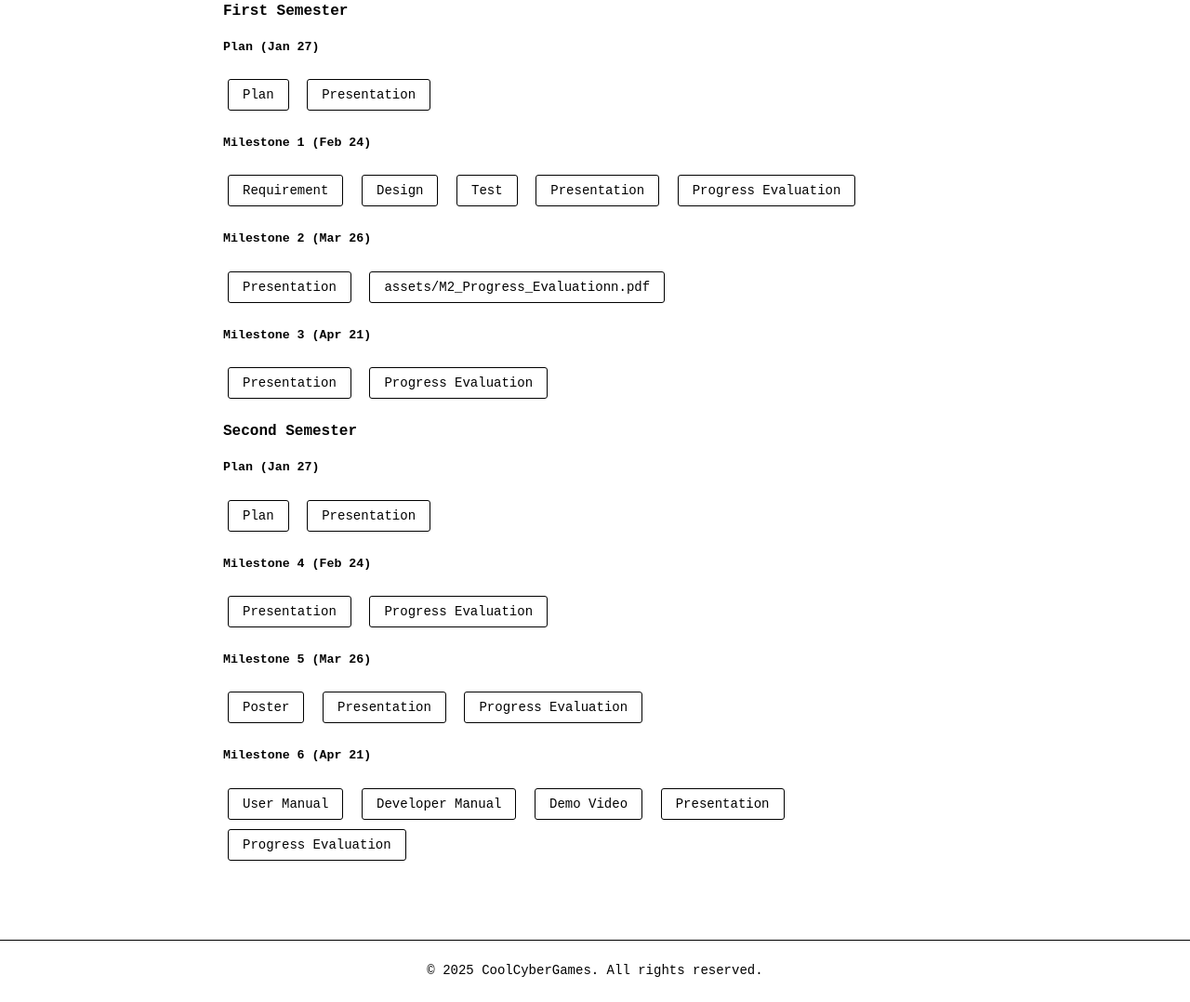
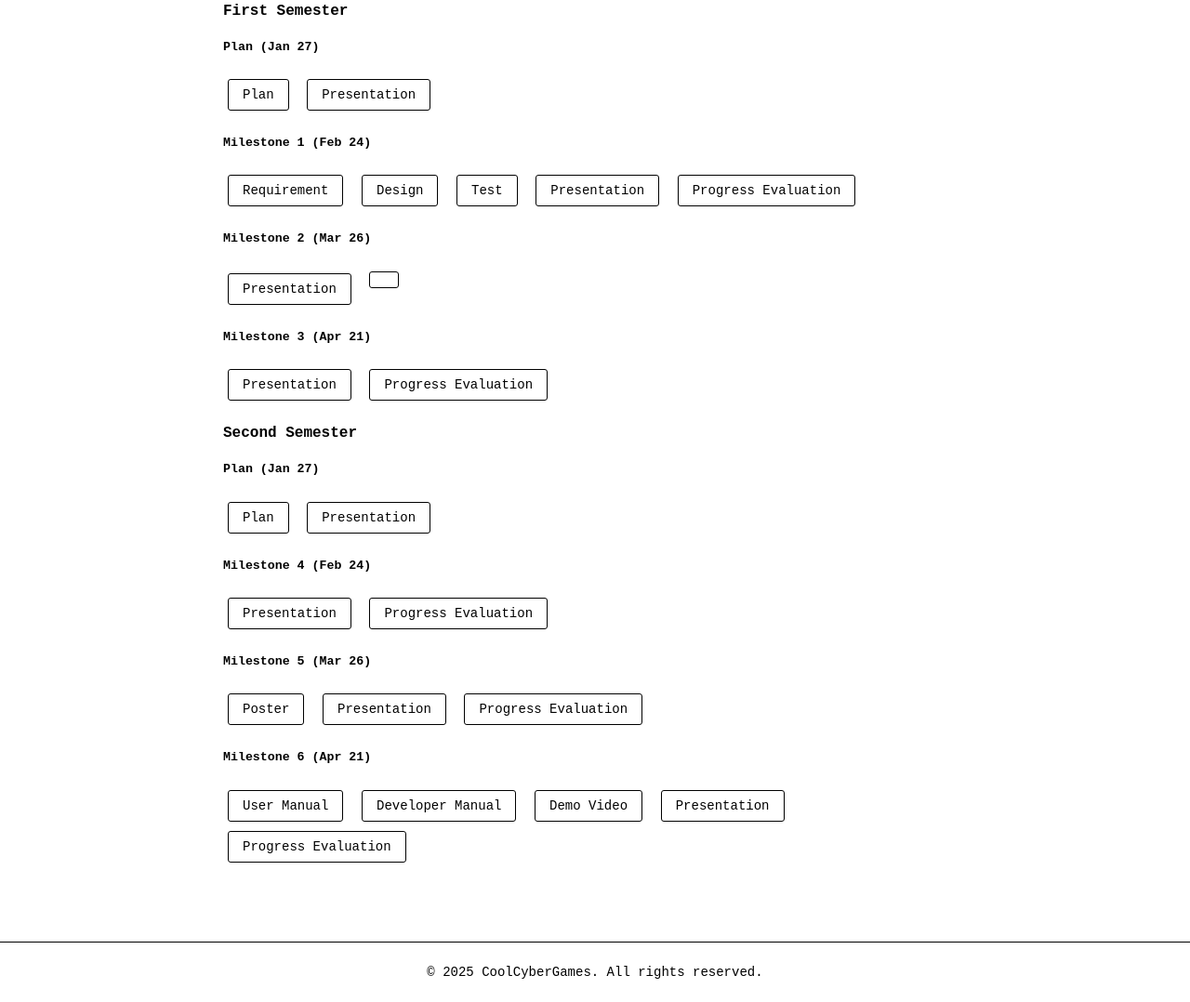
Before and after one commit to AnthonyClayton12/CoolCyberGames-Plan, a plain HTML site: page index.html in a window 1280 px wide. Shown: the part 953-2031 px from the top of the page at 93% size. Drawn offline with Linux system fonts and the light colour scheme.

Commit message:
Update index.html

```diff
--- a/index.html
+++ b/index.html
@@ -59,7 +59,7 @@
         <h5>Milestone 2 (Mar 26)</h5>
         <div class="buttons">
             <a href="#">Presentation</a>
-            <a href="#">assets/M2_Progress_Evaluationn.pdf</a>
+            <a href="assets/M2_Progress_Evaluationn.pdf"></a>
         </div>
 
         <h5>Milestone 3 (Apr 21)</h5>
```
